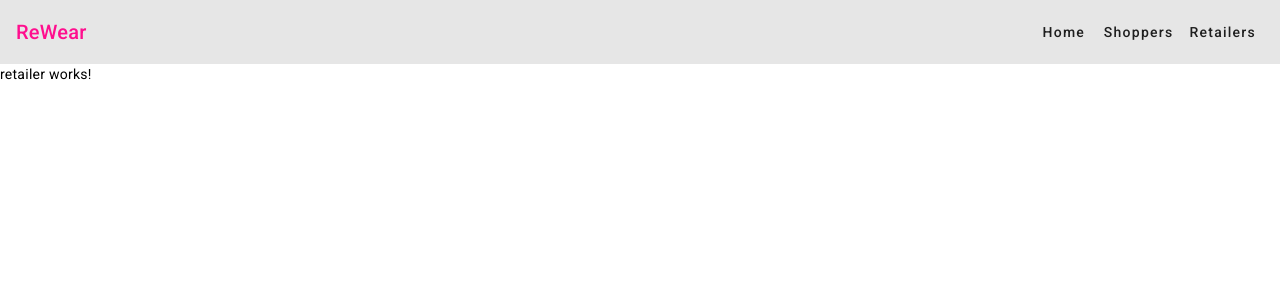
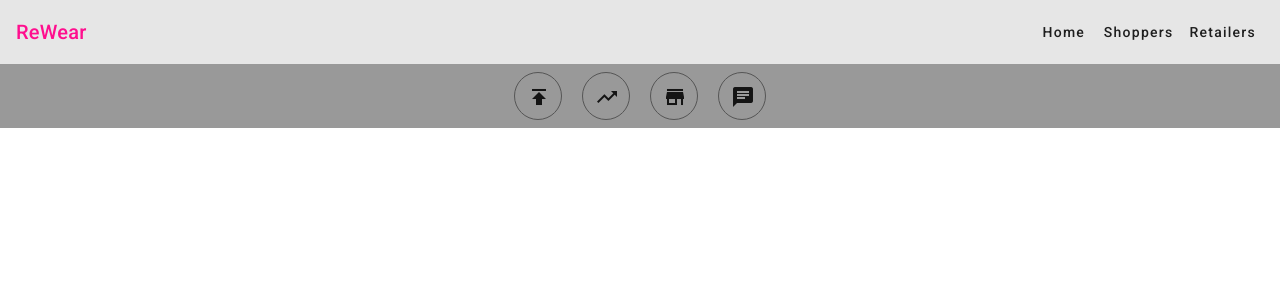
Before and after one commit to daniel-vl7/rewear-frontend, an Angular app: page /retailers in a window 1280 px wide. Shown: the top 300 px of the page. Built offline with nearby package versions, Linux system fonts and the light colour scheme.

Commit message:
feat(retailer): added toolbar with options

```diff
--- a/src/app/app.module.ts
+++ b/src/app/app.module.ts
@@ -12,10 +12,12 @@
 
 import {MatButtonModule} from "@angular/material/button";
 import {MatToolbarModule} from "@angular/material/toolbar";
+import {MatSidenavModule} from '@angular/material/sidenav';
+import {MatIconModule} from "@angular/material/icon";
 
 @NgModule({
   declarations: [AppComponent, PageNotFoundComponent, RetailerComponent, ShopperComponent, HomeComponent],
-  imports: [BrowserModule, AppRoutingModule, BrowserAnimationsModule, MatButtonModule, MatToolbarModule],
+  imports: [BrowserModule, AppRoutingModule, BrowserAnimationsModule, MatButtonModule, MatToolbarModule, MatSidenavModule,MatIconModule],
   providers: [],
   bootstrap: [AppComponent]
 })
--- a/src/app/rewear/retailers/pages/retailer/retailer.component.css
+++ b/src/app/rewear/retailers/pages/retailer/retailer.component.css
@@ -0,0 +1,8 @@
+.mat-spacer {
+  flex: 1 1 auto; /* Rellena el espacio vertical entre los elementos */
+}
+
+button {
+  border: 1px solid #555;
+  margin: 0 10px; /* Agrega margen vertical entre los botones */
+}
--- a/src/app/rewear/retailers/pages/retailer/retailer.component.html
+++ b/src/app/rewear/retailers/pages/retailer/retailer.component.html
@@ -1 +1,16 @@
-<p>retailer works!</p>
+<mat-toolbar style="background: #999999">
+  <div class="mat-spacer"></div>
+  <button mat-icon-button class="example-icon" aria-label="Example icon-button with heart icon">
+    <mat-icon>publish</mat-icon>
+  </button>
+  <button mat-icon-button class="example-icon" aria-label="Example icon-button with heart icon">
+    <mat-icon>trending_up</mat-icon>
+  </button>
+  <button mat-icon-button class="example-icon" aria-label="Example icon-button with share icon">
+    <mat-icon>store_mall_directory</mat-icon>
+  </button>
+  <button mat-icon-button class="example-icon" aria-label="Example icon-button with share icon">
+    <mat-icon>chat</mat-icon>
+  </button>
+  <div class="mat-spacer"></div>
+</mat-toolbar>
```
Also changed, not shown: 1 other file (tests, documents, lock files or other folders).
